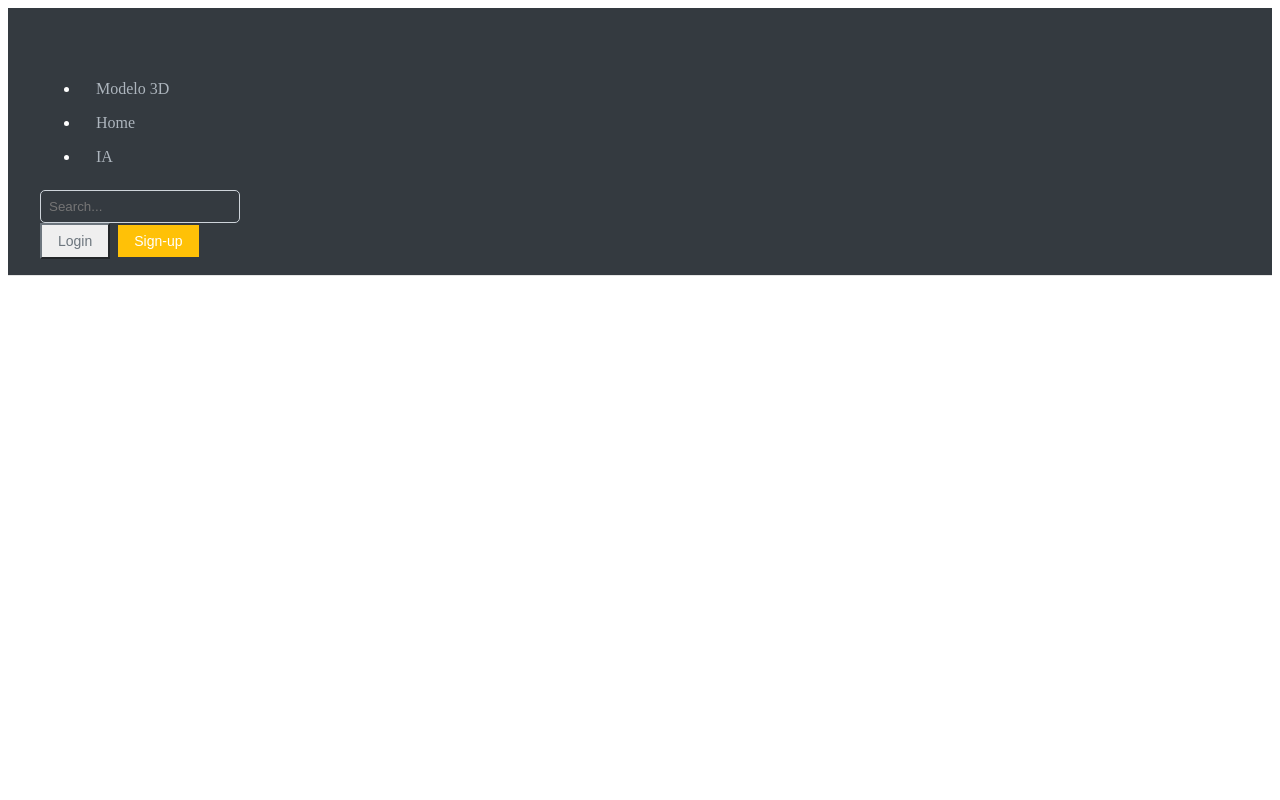
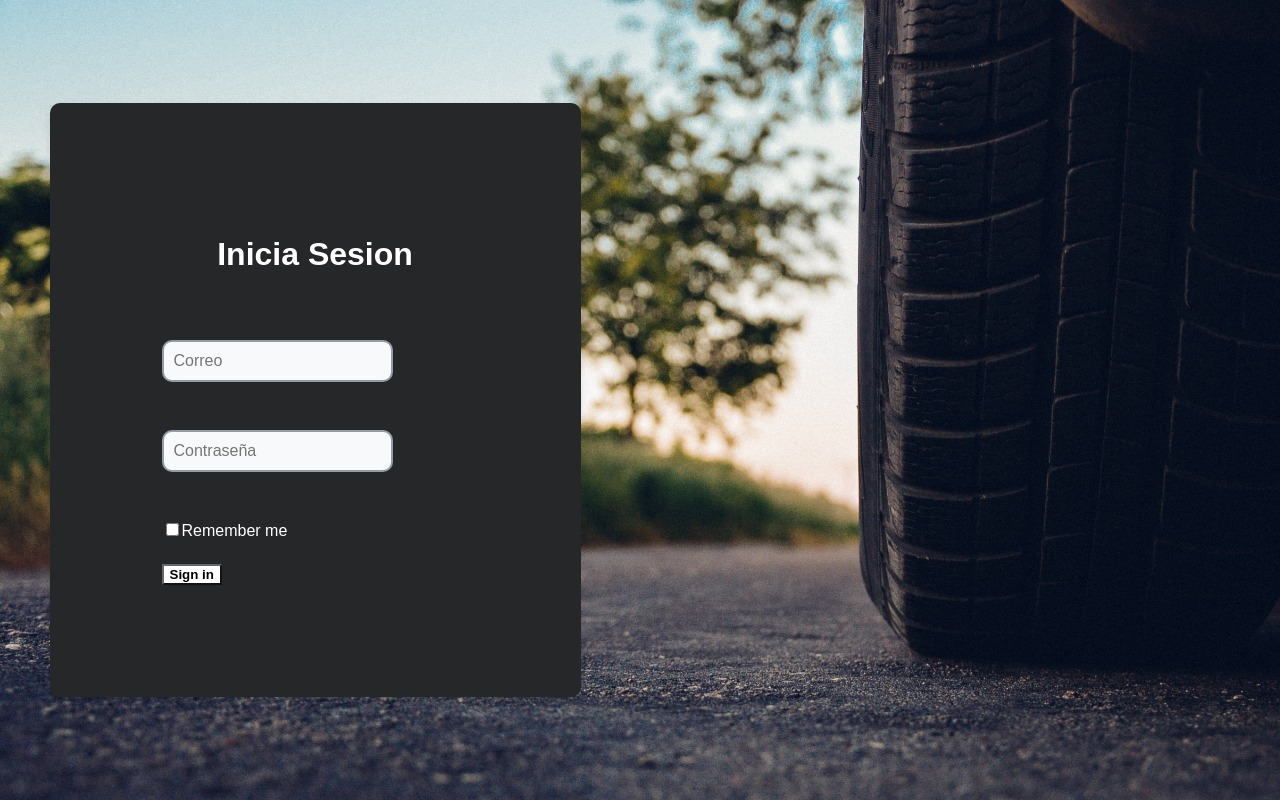
Before and after one commit to isatm/PickEngine, a React (Vite) app: page / in a window 1280 px wide. Built offline with nearby package versions, Linux system fonts and the light colour scheme.

Commit message:
primera parte del log-in

```diff
--- a/src/App.jsx
+++ b/src/App.jsx
@@ -1,10 +1,10 @@
-import Header from './components/header'
+import Body from './components/login'
 import './App.css'
 
 function App() {
   return(
     <>
-    <Header/>
+      <Body/>
     </>
   )
 }
--- a/src/components/Header.css
+++ /dev/null
@@ -1,82 +0,0 @@
-header {
-  padding: 1rem;
-  background-color: #343a40;
-  color: white;
-  border-bottom: 1px solid #e5e5e5;
-}
-
-.container {
-  max-width: 1200px;
-  margin: 0 auto;
-}
-
-.nav-link {
-  color: #adb5bd;
-  padding: 0.5rem 1rem;
-  font-size: 1rem;
-  text-decoration: none;
-}
-
-.nav-link:hover {
-  color: white;
-}
-
-.nav-link.active {
-  color: white;
-}
-
-.form-control {
-  background-color: #343a40;
-  color: white;
-  border: 1px solid #ced4da;
-  padding: 0.5rem;
-  width: 200px;
-  border-radius: 5px;
-}
-
-.form-control:focus {
-  background-color: #343a40;
-  color: white;
-  border-color: #6c757d;
-}
-
-.btn-outline-light {
-  border-color: #6c757d;
-  color: #6c757d;
-  padding: 0.5rem 1rem;
-  font-size: 0.875rem;
-}
-
-.btn-outline-light:hover {
-  background-color: #6c757d;
-  color: white;
-}
-
-.btn-warning {
-  color: white;
-  background-color: #ffc107;
-  padding: 0.5rem 1rem;
-  font-size: 0.875rem;
-  border: none;
-}
-
-.btn-warning:hover {
-  background-color: #e0a800;
-}
-
-.text-end {
-  display: flex;
-  gap: 0.5rem;
-  align-items: center;
-}
-
-header a {
-  display: flex;
-  align-items: center;
-  text-decoration: none;
-  color: white;
-}
-
-header a svg {
-  margin-right: 0.5rem;
-}
--- a/src/components/header.jsx
+++ /dev/null
@@ -1,29 +0,0 @@
-import './Header.css'
-
-export default function Header(){
-  return(
-      <header className="p-3 text-bg-dark">
-        <div className="container">
-          <div className="d-flex flex-wrap align-items-center justify-content-center justify-content-lg-start">
-            <a href="/" className="d-flex align-items-center mb-2 mb-lg-0 text-white text-decoration-none">
-              <svg className="bi me-2" width="40" height="32" role="img" aria-label="Bootstrap"><use xlinkHref="#bootstrap" /></svg>
-            </a>
-
-            <ul className="nav col-12 col-lg-auto me-lg-auto mb-2 justify-content-center mb-md-0">
-              <li><a href="#" className="nav-link px-2 text-white">Modelo 3D</a></li>
-              <li><a href="#" className="nav-link px-2 text-white">Home</a></li>
-              <li><a href="#" className="nav-link px-2 text-white">IA</a></li>
-            </ul>
-
-            <form className="col-12 col-lg-auto mb-3 mb-lg-0 me-lg-3" role="search">
-              <input type="search" className="form-control form-control-dark" placeholder="Search..." aria-label="Search" />
-            </form>
-
-            <div className="text-end">
-              <button type="button" className="btn btn-outline-light me-2">Login</button>
-              <button type="button" className="btn btn-warning">Sign-up</button>
-            </div>
-          </div>
-        </div>
-      </header>
-);};
--- /dev/null
+++ b/src/components/login.css
@@ -0,0 +1,81 @@
+
+body {
+    background-image: url('/fondo.jpeg');
+    background-size: auto;
+    display: flex;
+    justify-content: center; /* Centrar horizontalmente */
+    align-items: center;     /* Centrar verticalmente */
+    height: 100vh;           /* Ocupa toda la altura de la pantalla */
+    margin: 0;               /* Elimina los márgenes del body */
+    font-family: 'Poppins', sans-serif; /* Aplica la fuente Poppins */
+  }
+
+
+  h1{
+
+    color: white;
+  }
+
+  .form-signin {
+    max-width: 400px;
+    padding: 7rem;
+    background-color: #262729;
+    border-radius: 10px;      /* Bordes redondeados */
+    margin-right: 650px;
+    width: 307px;
+    box-shadow: 0 4px 8px rgba(0, 0, 0, 0.1); /* Sombra */
+  }
+
+  h1 {
+    margin-bottom: 1.5rem;
+    font-weight: 600; /* Peso de la fuente para encabezados */
+  }
+
+  .input-style input {
+    border: 2px solid #939ca5;
+    border-radius: 10px;
+    padding: 10px;
+    font-size: 16px;
+    background-color: #f8f9fa;
+    transition: border-color 0.3s ease, box-shadow 0.3s ease;
+  }
+
+  .input-style input:focus {
+    border-color: #007bff;
+    box-shadow: 0 0 5px rgba(0, 123, 255, 0.5);
+    outline: none;
+  }
+
+
+  .form-floating {
+    margin-bottom: 3rem;
+    width: 200px;
+  }
+
+  .form-check {
+    margin-bottom: 1.5rem;
+  }
+
+  .form-check-label{
+
+    color: white;
+  }
+  .btn-primary {
+    background-color: #ffffff;
+    border-color: #686868;
+    font-weight: bold;
+  }
+
+  .btn-primary:hover {
+    background-color: #ffffff;
+    border-color: #ffffffea;
+  }
+
+  .text-center {
+    text-align: center;
+    height: 10vh;
+  }
+
+  .text-start {
+    text-align: left;
+  }
--- /dev/null
+++ b/src/components/login.jsx
@@ -0,0 +1,48 @@
+
+import './login.css';
+
+export default function Body() {
+  return (
+
+    <div className="d-flex align-items-center py-4 bg-light body-container">
+      <main className="form-signin w-100 m-auto form-container">
+        <form>
+          <h1 className="h3 mb-3 fw-normal text-center">Inicia Sesion</h1>
+          <div className="form-floating mb-3 input-style">
+            <input
+              type="email"
+              className="form-control"
+              id="floatingInput"
+              placeholder="Correo"
+            />
+          </div>
+
+          <div className="form-floating mb-3 input-style">
+            <input
+              type="password"
+              className="form-control"
+              id="floatingPassword"
+              placeholder="Contraseña"
+            />
+          </div>
+
+          <div className="form-check text-start mb-3">
+            <input
+              className="form-check-input"
+              type="checkbox"
+              value="remember-me"
+              id="rememberMe"
+            />
+            <label className="form-check-label" htmlFor="rememberMe">
+              Remember me
+            </label>
+          </div>
+
+          <button className="btn btn-primary w-100 py-2" type="submit">
+            Sign in
+          </button>
+        </form>
+      </main>
+    </div>
+  );
+}
```
Also changed, not shown: public/fondo.jpeg (added).
